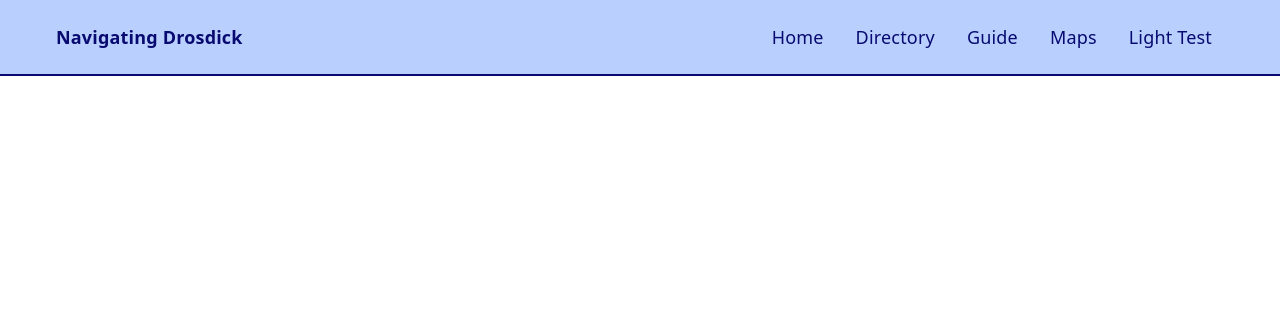
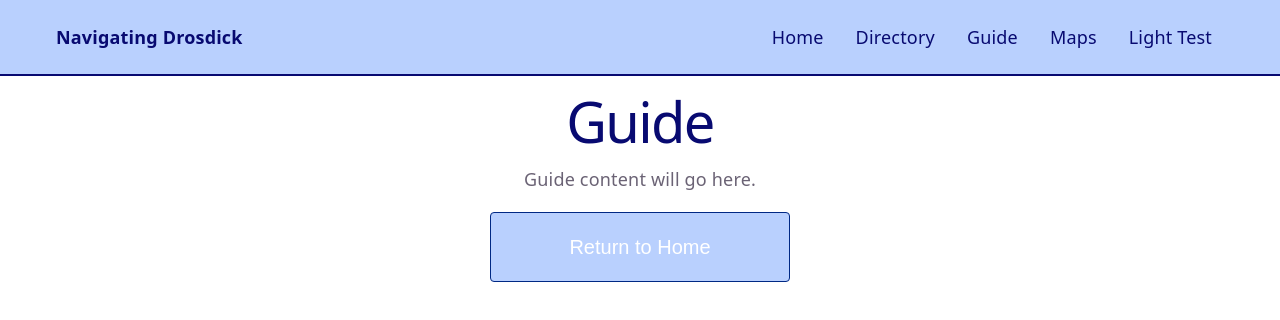
Before and after one commit to klindone-cloud/navDrosdick, a React (Vite) app: page /guide in a window 1280 px wide. Shown: the top 320 px of the page. Built offline with nearby package versions, Linux system fonts and the light colour scheme.

Commit message:
edited guide page to temporary content for demo

```diff
--- a/src/css/style.css
+++ b/src/css/style.css
@@ -122,7 +122,7 @@ h1,
 h2 {
   font-family: var(--heading);
   font-weight: 500;
-  color: var(--text-h);
+  color: var(--accent);
 }
 
 h1 {
--- a/src/pages/Guide.jsx
+++ b/src/pages/Guide.jsx
@@ -1,12 +1,15 @@
 import NavBar from "../components/NavBar";
 import "../css/style.css";
+import {Link} from "react-router-dom";
 
 function Guide() {
 	return <main className="page">
 		<NavBar />
-		<header className="header">
+		<div style = {{textAlign:"center"}}>
 			<h1>Guide</h1>
-		</header>
+			<p>Guide content will go here.</p>
+			<button style={{marginTop: "20px", backgroundColor: "#94b7fda7", borderRadius: "4px", width: "300px", height: "70px", border: "solid", borderColor: "#002884", borderWidth: "1px"}}><Link style={{color: "#ffffff", fontSize:"20px", textDecoration:"none"}} to="../"> Return to Home </Link></button>
+		</div>
 		</main>;
 }
 
```
